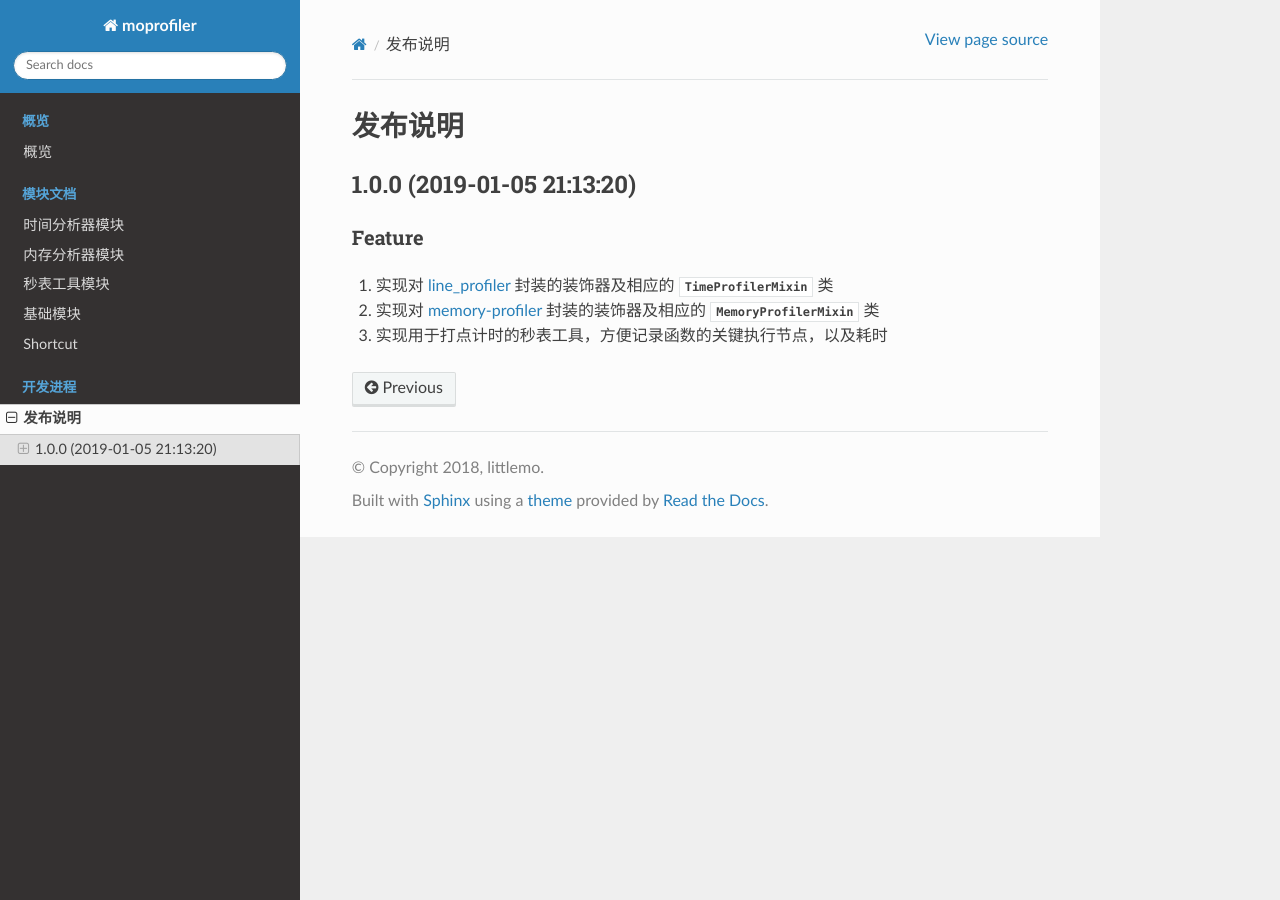
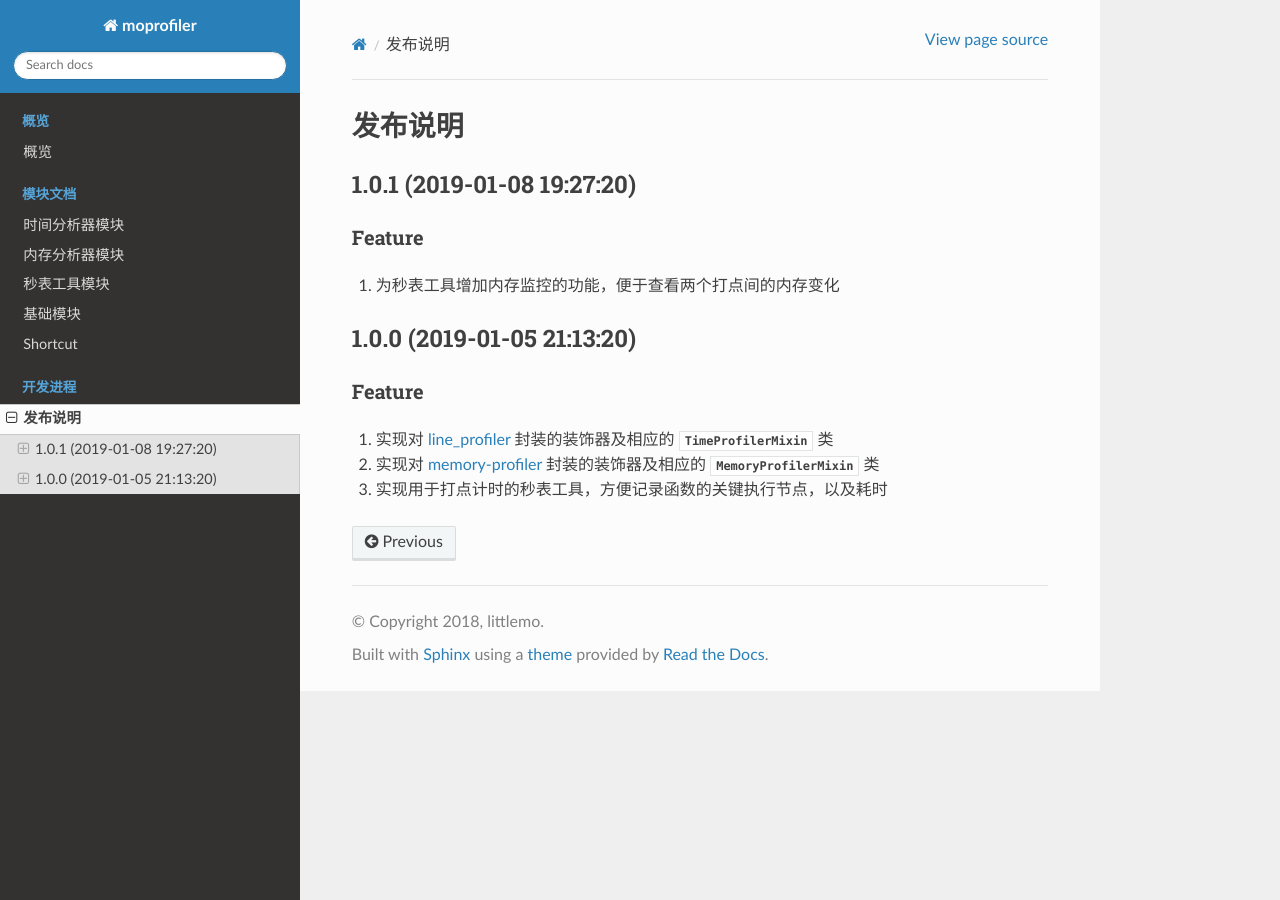
Before and after one commit to littlemo/moprofiler, a Sphinx documentation site: the page built from docs/source/develop/release.rst, in a window 1280 px wide. Built offline with Sphinx 7.4.7 and the Read the Docs theme 2.0.0, drawn with Linux system fonts in a browser that asks for light colours; formulas are drawn with MathJax 3.

Commit message:
Update: 更新版本发布说明

```diff
--- a/docs/source/develop/release.rst
+++ b/docs/source/develop/release.rst
@@ -3,6 +3,15 @@
 ========
 发布说明
 ========
+
+1.0.1 (2019-01-08 19:27:20)
+---------------------------
+
+Feature
+~~~~~~~
+
+#. 为秒表工具增加内存监控的功能，便于查看两个打点间的内存变化
+
 
 1.0.0 (2019-01-05 21:13:20)
 ---------------------------
```
